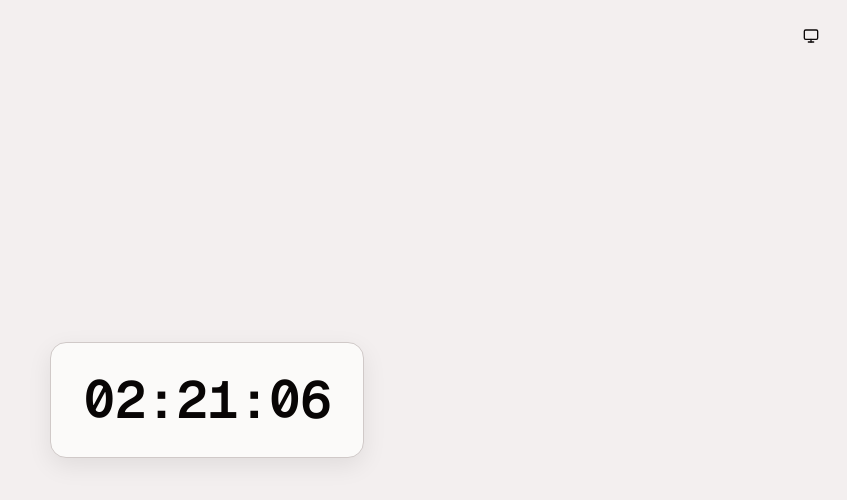
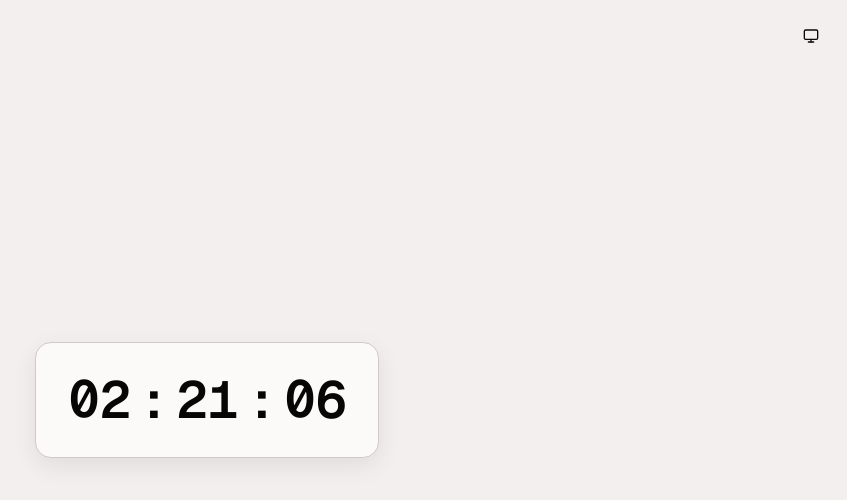
Before and after one commit to Adam-Hincu/keep-screen-on, a Next.js app: page / in a window 1280 px wide. Shown: the top 500 px of the page, without its empty margins (433-1280 px from the left). Built offline with nearby package versions, Linux system fonts and the light colour scheme.

Commit message:
timer optimization

```diff
--- a/src/app/(pages)/page.tsx
+++ b/src/app/(pages)/page.tsx
@@ -1,5 +1,5 @@
 import { Home } from '@/components/pages/home';
 
 export default function HomePage() {
-  return <Home />;
+  return <Home initialNow={new Date().toISOString()} />;
 }
--- a/src/app/layout.tsx
+++ b/src/app/layout.tsx
@@ -1,18 +1,20 @@
 import type { Metadata } from "next";
 import { Geist, Geist_Mono } from "next/font/google";
 import "./globals.css";
-import { ModeToggleGhost } from "@/components/ui/custom/mode-toggle";
+import { ModeToggleLazy } from "@/components/ui/custom/mode-toggle-lazy";
 import { ThemeProvider } from "@/components/theme-provider";
 import { cn } from "@/lib/utils";
 
 const geistSans = Geist({
   variable: "--font-geist-sans",
   subsets: ["latin"],
+  display: "swap",
 });
 
 const geistMono = Geist_Mono({
   variable: "--font-geist-mono",
   subsets: ["latin"],
+  display: "swap",
 });
 
 export const metadata: Metadata = {
@@ -43,7 +45,7 @@ export default function RootLayout({
           disableTransitionOnChange
         >
           <div className="fixed top-4 right-4 z-50">
-            <ModeToggleGhost />
+            <ModeToggleLazy />
           </div>
           {children}
         </ThemeProvider>
--- a/src/components/pages/home.tsx
+++ b/src/components/pages/home.tsx
@@ -2,7 +2,7 @@
 
 import { useEffect, useState } from 'react';
 
-import { SlidingNumber } from '@/components/ui/custom/sliding-number';
+import { ClockSeparator, SlidingNumber } from '@/components/ui/custom/sliding-number';
 
 function getTimeParts(date: Date) {
   return {
@@ -20,10 +20,16 @@ function formatDateTime(date: Date) {
   return `${hours}:${minutes}:${seconds}`;
 }
 
-export function Home() {
-  const [now, setNow] = useState(() => new Date());
+type HomeProps = {
+  initialNow: string;
+};
+
+export function Home({ initialNow }: HomeProps) {
+  const [now, setNow] = useState(() => new Date(initialNow));
 
   useEffect(() => {
+    setNow(new Date());
+
     const id = window.setInterval(() => {
       setNow(new Date());
     }, 1000);
@@ -32,18 +38,20 @@ export function Home() {
   }, []);
 
   const time = getTimeParts(now);
+  const dateTime = formatDateTime(now);
 
   return (
     <main className="flex min-h-full flex-1 items-center justify-center p-lg">
       <div className="flex flex-col items-center gap-md rounded-4xl border border-widget-border bg-widget p-xl text-widget-foreground shadow-md">
         <time
-          dateTime={formatDateTime(now)}
-          className="flex items-center gap-2 text-display font-semibold tracking-tight"
+          dateTime={dateTime}
+          suppressHydrationWarning
+          className="inline-flex items-center gap-2 font-mono tabular-nums text-display font-semibold tracking-tight"
         >
           <SlidingNumber value={time.hours} padStart />
-          <span aria-hidden>:</span>
+          <ClockSeparator />
           <SlidingNumber value={time.minutes} padStart />
-          <span aria-hidden>:</span>
+          <ClockSeparator />
           <SlidingNumber value={time.seconds} padStart />
         </time>
       </div>
--- /dev/null
+++ b/src/components/ui/custom/mode-toggle-lazy.tsx
@@ -0,0 +1,17 @@
+"use client"
+
+import dynamic from "next/dynamic"
+
+const ModeToggleGhost = dynamic(
+  () =>
+    import("@/components/ui/custom/mode-toggle").then(
+      (module) => module.ModeToggleGhost
+    ),
+  { ssr: false }
+)
+
+function ModeToggleLazy() {
+  return <ModeToggleGhost />
+}
+
+export { ModeToggleLazy }
--- a/src/components/ui/custom/sliding-number.tsx
+++ b/src/components/ui/custom/sliding-number.tsx
@@ -1,108 +1,97 @@
 'use client'
 
 import { useEffect, useRef, useState } from 'react'
-import useMeasure from 'react-use-measure'
 
 import { cn } from '@/lib/utils'
 
-const DIGITS = [0, 1, 2, 3, 4, 5, 6, 7, 8, 9] as const;
-const STRIP = [...DIGITS, ...DIGITS, ...DIGITS];
-const STRIP_BASE = 10;
+const DIGITS = [0, 1, 2, 3, 4, 5, 6, 7, 8, 9] as const
+const STRIP = [...DIGITS, ...DIGITS, ...DIGITS]
+const STRIP_BASE = 10
 
 function Digit({ value, place }: { value: number; place: number }) {
-  const digit = Math.floor(value / place) % 10;
-  const [measureRef, bounds] = useMeasure();
-  const height = bounds.height;
-  const [index, setIndex] = useState(STRIP_BASE + digit);
-  const [transitionEnabled, setTransitionEnabled] = useState(true);
-  const stripRef = useRef<HTMLDivElement>(null);
-  const prevDigitRef = useRef(digit);
+  const digit = Math.floor(value / place) % 10
+  const [index, setIndex] = useState(STRIP_BASE + digit)
+  const [transitionEnabled, setTransitionEnabled] = useState(true)
+  const stripRef = useRef<HTMLDivElement>(null)
+  const prevDigitRef = useRef(digit)
 
   useEffect(() => {
-    if (!height) return;
+    const prev = prevDigitRef.current
+    if (prev === digit) return
 
-    const prev = prevDigitRef.current;
-    if (prev === digit) return;
+    let delta = digit - prev
+    if (delta > 5) delta -= 10
+    if (delta < -5) delta += 10
 
-    let delta = digit - prev;
-    if (delta > 5) delta -= 10;
-    if (delta < -5) delta += 10;
-
-    setIndex((current) => current + delta);
-    prevDigitRef.current = digit;
-  }, [digit, height]);
+    setIndex((current) => current + delta)
+    prevDigitRef.current = digit
+  }, [digit])
 
   useEffect(() => {
-    const el = stripRef.current;
-    if (!el || !height) return;
+    const el = stripRef.current
+    if (!el) return
 
     const onEnd = (event: TransitionEvent) => {
-      if (event.propertyName !== 'transform') return;
+      if (event.propertyName !== 'transform') return
       if (index < STRIP_BASE || index >= STRIP_BASE + 10) {
-        setTransitionEnabled(false);
-        setIndex(STRIP_BASE + digit);
+        setTransitionEnabled(false)
+        setIndex(STRIP_BASE + digit)
         requestAnimationFrame(() => {
-          requestAnimationFrame(() => setTransitionEnabled(true));
-        });
+          requestAnimationFrame(() => setTransitionEnabled(true))
+        })
       }
-    };
+    }
 
-    el.addEventListener('transitionend', onEnd);
-    return () => el.removeEventListener('transitionend', onEnd);
-  }, [index, height, digit]);
+    el.addEventListener('transitionend', onEnd)
+    return () => el.removeEventListener('transitionend', onEnd)
+  }, [index, digit])
 
   return (
-    <div className="relative inline-block w-[1ch] overflow-x-visible overflow-y-clip">
-      <div ref={measureRef} className="invisible">
-        0
-      </div>
-      {height > 0 && (
-        <div
+    <span className="relative inline-block h-[1lh] w-[1ch] overflow-hidden">
+      <span
         ref={stripRef}
         className={cn(
           'absolute inset-x-0 top-0 flex flex-col',
           transitionEnabled && 'sliding-digit-strip'
         )}
-          style={{ transform: `translateY(-${index * height}px)` }}
+        style={{ transform: `translateY(calc(-${index} * 1lh))` }}
       >
         {STRIP.map((number, stripIndex) => (
           <span
             key={stripIndex}
-              className="flex items-center justify-center"
-              style={{ height }}
+            className="flex h-[1lh] items-center justify-center"
           >
             {number}
           </span>
         ))}
-        </div>
-      )}
-    </div>
-  );
+      </span>
+    </span>
+  )
 }
 
 type SlidingNumberProps = {
-  value: number;
-  padStart?: boolean;
-  decimalSeparator?: string;
-};
+  value: number
+  padStart?: boolean
+  decimalSeparator?: string
+}
 
 export function SlidingNumber({
   value,
   padStart = false,
   decimalSeparator = '.',
 }: SlidingNumberProps) {
-  const absValue = Math.abs(value);
-  const [integerPart, decimalPart] = absValue.toString().split('.');
-  const integerValue = parseInt(integerPart, 10);
+  const absValue = Math.abs(value)
+  const [integerPart, decimalPart] = absValue.toString().split('.')
+  const integerValue = parseInt(integerPart, 10)
   const paddedInteger =
-    padStart && integerValue < 10 ? `0${integerPart}` : integerPart;
-  const integerDigits = paddedInteger.split('');
+    padStart && integerValue < 10 ? `0${integerPart}` : integerPart
+  const integerDigits = paddedInteger.split('')
   const integerPlaces = integerDigits.map((_, i) =>
     Math.pow(10, integerDigits.length - i - 1)
-  );
+  )
 
   return (
-    <div className="flex items-center font-mono tabular-nums">
+    <span className="inline-flex items-center">
       {value < 0 && '-'}
       {integerDigits.map((_, index) => (
         <Digit
@@ -113,7 +102,9 @@ export function SlidingNumber({
       ))}
       {decimalPart && (
         <>
-          <span>{decimalSeparator}</span>
+          <span className="flex h-[1lh] items-center justify-center">
+            {decimalSeparator}
+          </span>
           {decimalPart.split('').map((_, index) => (
             <Digit
               key={`decimal-${index}`}
@@ -123,6 +114,14 @@ export function SlidingNumber({
           ))}
         </>
       )}
-    </div>
-  );
+    </span>
+  )
 }
+
+export function ClockSeparator() {
+  return (
+    <span aria-hidden className="flex h-[1lh] items-center justify-center">
+      :
+    </span>
+  )
+}
```
Lines whose indentation alone changed are shown as unchanged.
